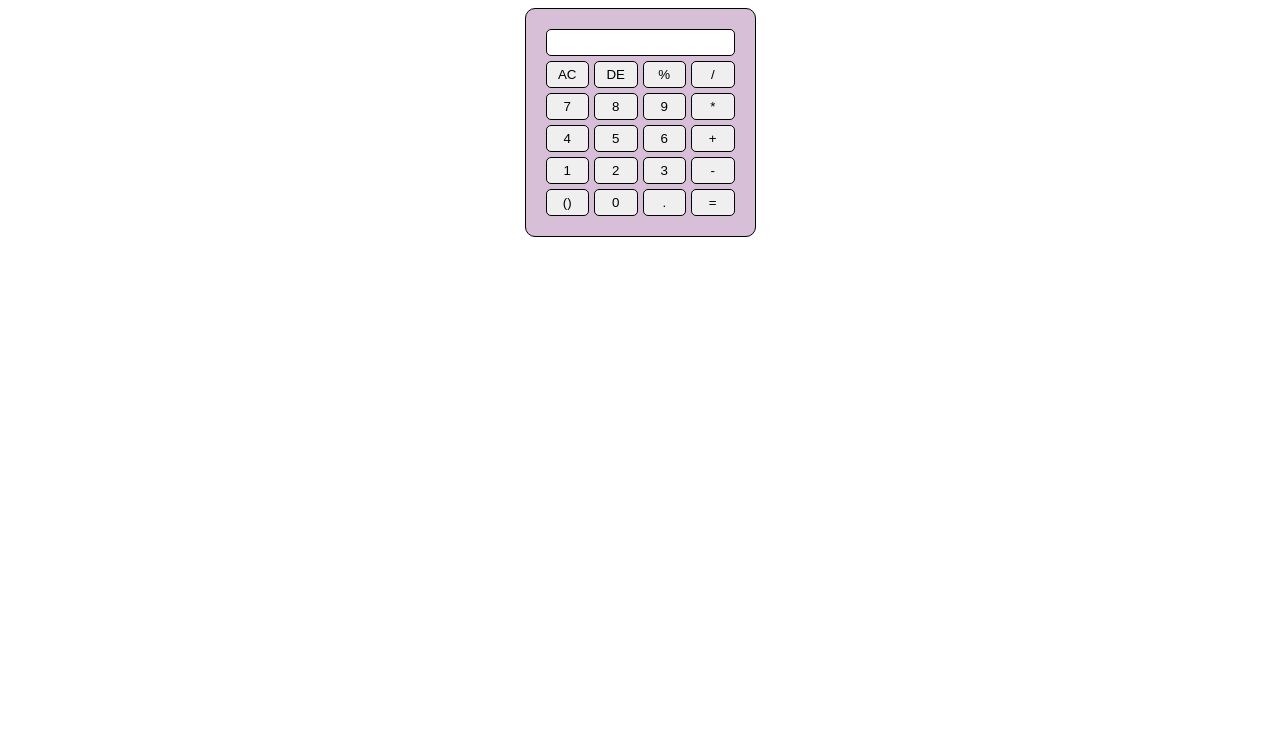
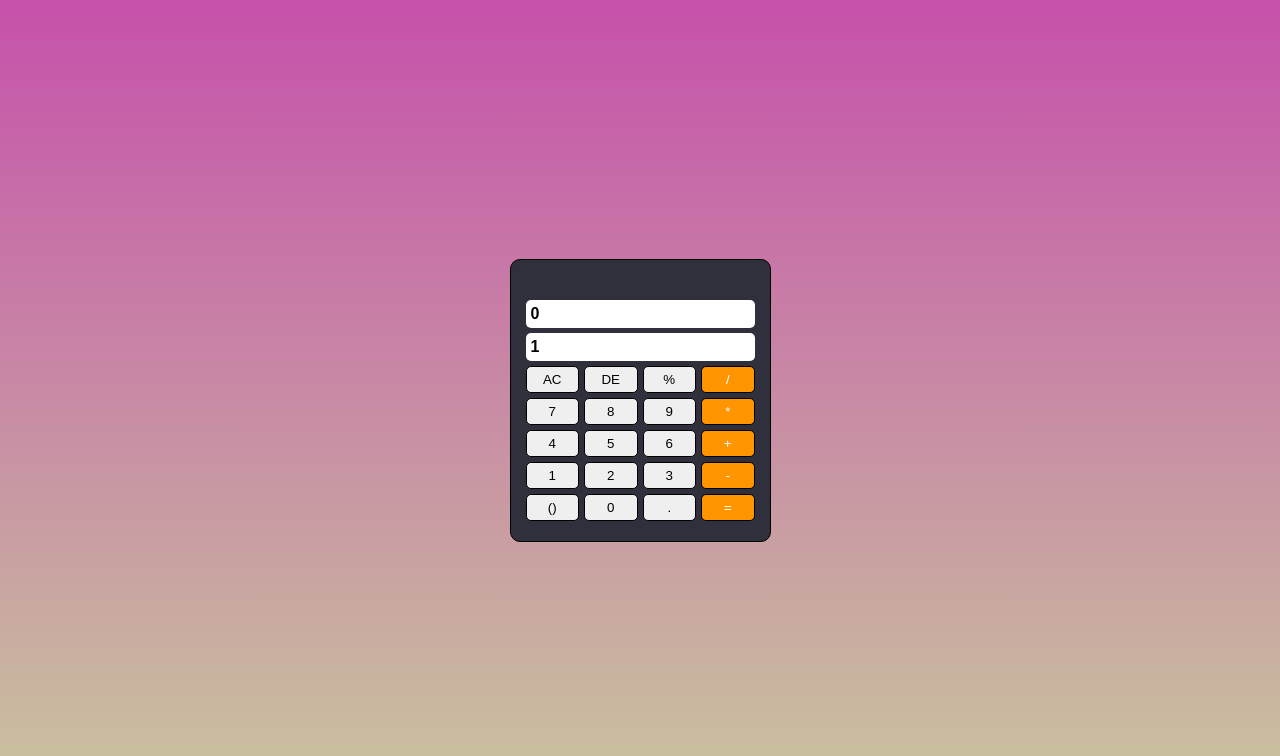
Before and after one commit to rickyyakobuskota23/calculator, a plain HTML site: page index.html in a window 1280 px wide. Drawn offline with Linux system fonts and the light colour scheme.

Commit message:
perbaikan UI

```diff
--- a/index.html
+++ b/index.html
@@ -10,37 +10,38 @@
     <div class="calc-container">
         <div class="calculator">
             <div class="text-container">
-                <input type="text" class="text-display">
+                <input type="text" class="text-display-above" value="0">
+                <input type="text" class="text-display-below" value="1">
             </div>
             <div class="button-container">
                 <input type="button" value="AC">
                 <input type="button" value="DE">
                 <input type="button" value="%">
-                <input type="button" value="/">
+                <input type="button" value="/" class="colored">
             </div>
             <div class="button-container">
                 <input type="button" value="7">
                 <input type="button" value="8">
                 <input type="button" value="9">
-                <input type="button" value="*">
+                <input type="button" value="*" class="colored">
             </div>
             <div class="button-container">
                 <input type="button" value="4">
                 <input type="button" value="5">
                 <input type="button" value="6">
-                <input type="button" value="+">
+                <input type="button" value="+" class="colored">
             </div>
             <div class="button-container">
                 <input type="button" value="1">
                 <input type="button" value="2">
                 <input type="button" value="3">
-                <input type="button" value="-">
+                <input type="button" value="-" class="colored">
             </div>
             <div class="button-container">
                 <input type="button" value="()">
                 <input type="button" value="0">
                 <input type="button" value=".">
-                <input type="button" value="=">
+                <input type="button" value="=" class="colored">
             </div>
         </div>
     </div>
--- a/style.css
+++ b/style.css
@@ -1,13 +1,25 @@
+* {
+    margin: 0;
+    padding: 0;
+    box-sizing: border-box;
+}
+html {
+    height: 100vh;
+    background: linear-gradient(#c651ab, #cac59e);
+}
 body {
+    min-height: 100vh;
     display: flex;
     justify-content: center;
+    align-items: center;
 }
 .calc-container {
-    padding: 20px;
+    padding: 40px 15px 20px 15px;
     border: 0.1px black solid;
     border-radius: 10px;
-    background-color: thistle;
+    background-color: rgb(48, 48, 60);
     display: flex;
+    height: fit-content;
 }
 .calculator {
     display: flex;
@@ -25,6 +37,22 @@ html body input {
     justify-content: space-between;
     gap: 5px;
 }
-.text-display {
+.text-container {
+    display: flex;
+    flex-direction: column;
+    gap: 5px;
+}
+.text-display-below,
+.text-display-above {
     flex: 1;
+    background-color: white;
+    color: black;
+    font-weight: 600;
+    font-size: medium;
+    border: none;
+
 }
+.colored {
+    background-color: rgb(255, 149, 0);
+    color: white;
+}
```
